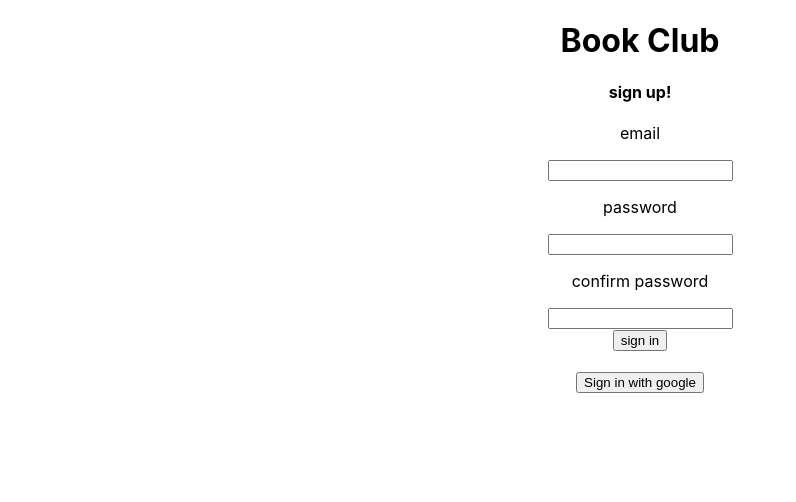
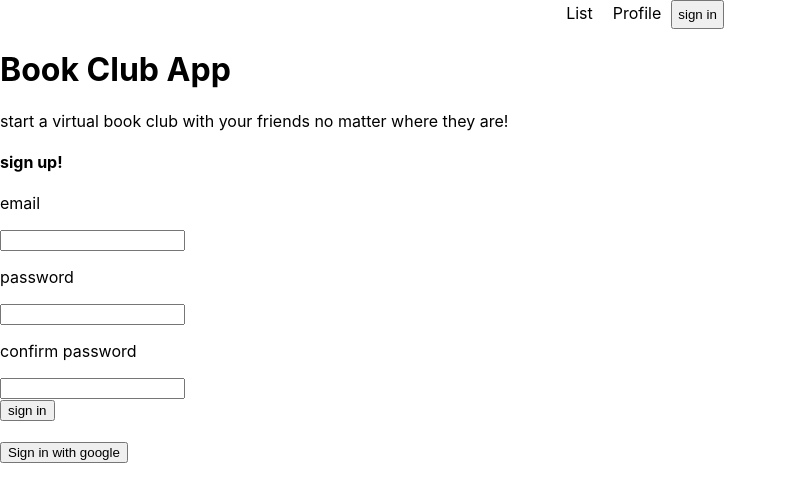
Before and after one commit to AlexanderOlivares/Virtual-Bookshelf, a React (Create React App) app: page / in a window 1280 px wide. Shown: the top 502 px of the page, without its empty margins (0-796 px from the left). Built offline with nearby package versions, Linux system fonts and the light colour scheme; no server answers.

Commit message:
login redirects to profile

```diff
--- a/package.json
+++ b/package.json
@@ -9,6 +9,7 @@
     "firebase": "^8.2.9",
     "react": "^17.0.1",
     "react-dom": "^17.0.1",
+    "react-router-dom": "^5.2.0",
     "react-scripts": "4.0.3",
     "uuid": "^8.3.2",
     "web-vitals": "^1.1.0"
--- a/src/App.js
+++ b/src/App.js
@@ -2,115 +2,30 @@ import "./App.css";
 import { useState } from "react";
 import { auth, google } from "./firebase";
 import { v4 as uuidv4 } from "uuid";
+import { BrowserRouter as Router, Route, Switch } from "react-router-dom";
+import Navbar from "./Navbar";
+import Profile from "./Profile";
+import LandingPage from "./LandingPage";
+import Signup from "./Signup";
 
 function App() {
+  const [user, setUser] = useState("");
+
   const [isLoggedIn, setIsLoggedIn] = useState(false);
 
-  const [input, setInput] = useState({
-    email: "",
-    password: "",
-    confirmPassword: "",
-  });
-
-  const [formKey, setFormKey] = useState(uuidv4());
-
-  function handleChange(e) {
-    const { name, value } = e.target;
-    setInput(prev => {
-      return {
-        ...prev,
-        [name]: value,
-      };
-    });
-  }
-
-  function handleSubmit(e) {
-    e.preventDefault();
-    const email = input.email;
-    const password = input.password;
-    const confirmPassword = input.confirmPassword;
-
-    if (password !== confirmPassword) {
-      alert("passwords do not match");
-    }
-
-    setInput({
-      email: "",
-      password: "",
-    });
-
-    setFormKey(uuidv4());
-
-    auth
-      .createUserWithEmailAndPassword(email, password)
-      .then(userCredential => {
-        let user = userCredential.user;
-        setIsLoggedIn(true);
-        console.log(user);
-        console.log(isLoggedIn);
-      })
-      .catch(error => {
-        alert(`could not log in ${error.code}`);
-        console.log(error.code);
-        console.log(error.message);
-      });
-  }
-
-  function handleClick(e) {
-    auth
-      .signInWithPopup(google)
-      .then(result => {
-        /** @type {firebase.auth.OAuthCredential} */
-        var credential = result.credential;
-
-        // This gives you a Google Access Token. You can use it to access the Google API.
-        var token = credential.accessToken;
-        // The signed-in user info.
-        var user = result.user;
-        // ...
-        console.log([token, user]);
-      })
-      .catch(error => {
-        // Handle Errors here.
-        var errorCode = error.code;
-        var errorMessage = error.message;
-        // The email of the user's account used.
-        var email = error.email;
-        // The firebase.auth.AuthCredential type that was used.
-        var credential = error.credential;
-        alert(`${errorCode}${errorMessage}`);
-        console.log([errorCode, errorMessage, credential, email]);
-        // ...
-      });
-  }
-
-  // const firebaseApp = firebase.apps[0];
-
   return (
-    <div className="App">
-      <form key={formKey} onSubmit={handleSubmit}>
-        <h1>Book Club</h1>
-        <h4>sign up!</h4>
-        <p>email</p>
-        <input name="email" onChange={handleChange}></input>
-        <br></br>
-        <p>password</p>
-        <input name="password" type="password" onChange={handleChange}></input>
-        <br></br>
-        <p>confirm password</p>
-        <input
-          name="confirmPassword"
-          type="password"
-          onChange={handleChange}
-        ></input>
-        <br></br>
-        <button>sign in</button>
-      </form>
-      <br></br>
-      <button name="googleSignIn" onClick={handleClick}>
-        Sign in with google
-      </button>
-    </div>
+    <Router>
+      <div className="App">
+        <Navbar user={user} />
+      </div>
+      <LandingPage />
+      <Signup
+        user={user}
+        setUser={setUser}
+        setIsLoggedIn={setIsLoggedIn}
+        isLoggedIn={isLoggedIn}
+      />
+    </Router>
   );
 }
 
--- /dev/null
+++ b/src/LandingPage.js
@@ -0,0 +1,14 @@
+import React from "react";
+
+function LandingPage() {
+  return (
+    <div>
+      <h1>Book Club App</h1>
+      <p>
+        start a virtual book club with your friends no matter where they are!
+      </p>
+    </div>
+  );
+}
+
+export default LandingPage;
--- /dev/null
+++ b/src/Navbar.js
@@ -0,0 +1,17 @@
+import React from "react";
+
+function Navbar({ user }) {
+  return (
+    <div>
+      <span style={{ padding: 10 }}>List</span>
+      <span style={{ padding: 10 }}>Profile</span>
+      {user ? (
+        <button style={{ padding: 5 }}>sign out</button>
+      ) : (
+        <button style={{ padding: 5 }}>sign in</button>
+      )}
+    </div>
+  );
+}
+
+export default Navbar;
--- /dev/null
+++ b/src/Profile.js
@@ -0,0 +1,12 @@
+import React from "react";
+
+function Profile({ user }) {
+  return (
+    <div>
+      <h3>{`Welcome ${user}`}</h3>
+      <p>{`get started by inviting frineds to your book club!`}</p>
+    </div>
+  );
+}
+
+export default Profile;
--- /dev/null
+++ b/src/Signup.js
@@ -0,0 +1,127 @@
+import React from "react";
+import { useState } from "react";
+import { auth, google } from "./firebase";
+import { v4 as uuidv4 } from "uuid";
+import Profile from "./Profile";
+
+function Signup({ user, isLoggedIn, setIsLoggedIn, setUser }) {
+  const [input, setInput] = useState({
+    email: "",
+    password: "",
+    confirmPassword: "",
+  });
+
+  const [formKey, setFormKey] = useState(uuidv4());
+
+  function handleChange(e) {
+    const { name, value } = e.target;
+    setInput(prev => {
+      return {
+        ...prev,
+        [name]: value,
+      };
+    });
+  }
+
+  function handleSubmit(e) {
+    e.preventDefault();
+    const email = input.email;
+    const password = input.password;
+    const confirmPassword = input.confirmPassword;
+
+    if (password !== confirmPassword) {
+      alert("passwords do not match");
+    }
+
+    setInput({
+      email: "",
+      password: "",
+    });
+
+    setFormKey(uuidv4());
+
+    auth
+      .createUserWithEmailAndPassword(email, password)
+      .then(userCredential => {
+        let user = userCredential.user;
+        setIsLoggedIn(true);
+        console.log(user);
+        console.log(isLoggedIn);
+      })
+      .catch(error => {
+        alert(`could not log in ${error.code}`);
+        console.log(error.code);
+        console.log(error.message);
+      });
+  }
+
+  function handleClick(e) {
+    auth
+      .signInWithPopup(google)
+      .then(result => {
+        /** @type {firebase.auth.OAuthCredential} */
+        var credential = result.credential;
+
+        // This gives you a Google Access Token. You can use it to access the Google API.
+        var token = credential.accessToken;
+        // The signed-in user info.
+        var googleUser = result.user;
+        // ...
+        console.log([token, googleUser]);
+        setUser(googleUser.email);
+        setIsLoggedIn(true);
+      })
+      .catch(error => {
+        // Handle Errors here.
+        var errorCode = error.code;
+        var errorMessage = error.message;
+        // The email of the user's account used.
+        var email = error.email;
+        // The firebase.auth.AuthCredential type that was used.
+        var credential = error.credential;
+        alert(`${errorCode}${errorMessage}`);
+        console.log([errorCode, errorMessage, credential, email]);
+        // ...
+      });
+  }
+
+  return (
+    <div>
+      {isLoggedIn ? (
+        <>
+          <Profile user={user} />
+        </>
+      ) : (
+        <>
+          <form key={formKey} onSubmit={handleSubmit}>
+            <h4>sign up!</h4>
+            <p>email</p>
+            <input name="email" onChange={handleChange}></input>
+            <br></br>
+            <p>password</p>
+            <input
+              name="password"
+              type="password"
+              onChange={handleChange}
+            ></input>
+            <br></br>
+            <p>confirm password</p>
+            <input
+              name="confirmPassword"
+              type="password"
+              onChange={handleChange}
+            ></input>
+            <br></br>
+            <button>sign in</button>
+          </form>
+          <br></br>
+          <button name="googleSignIn" onClick={handleClick}>
+            Sign in with google
+          </button>
+        </>
+      )}
+    </div>
+  );
+}
+
+export default Signup;
```
Also changed, not shown: src/List.js (added, +15 -0 lines), 1 other file (tests, documents, lock files or other folders).
